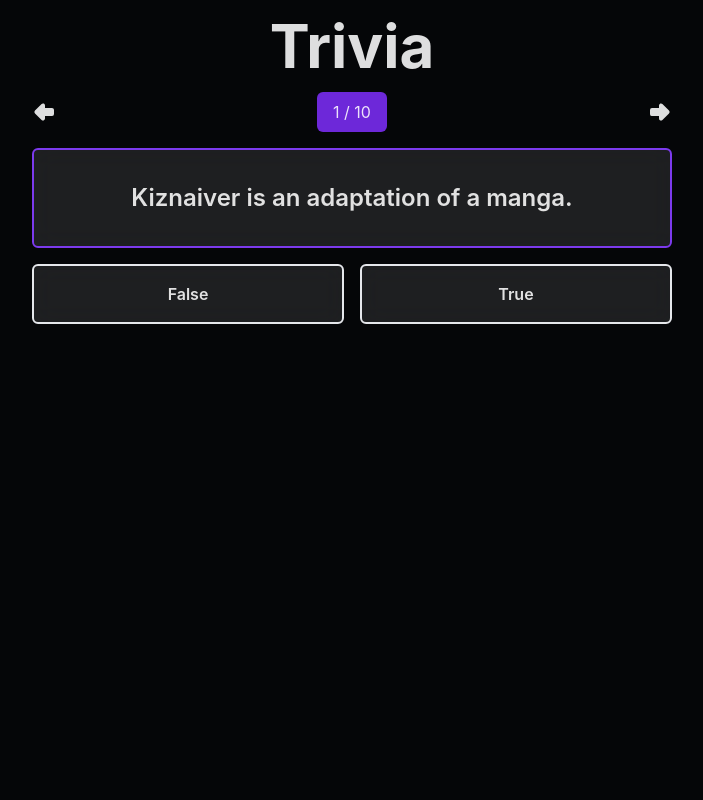
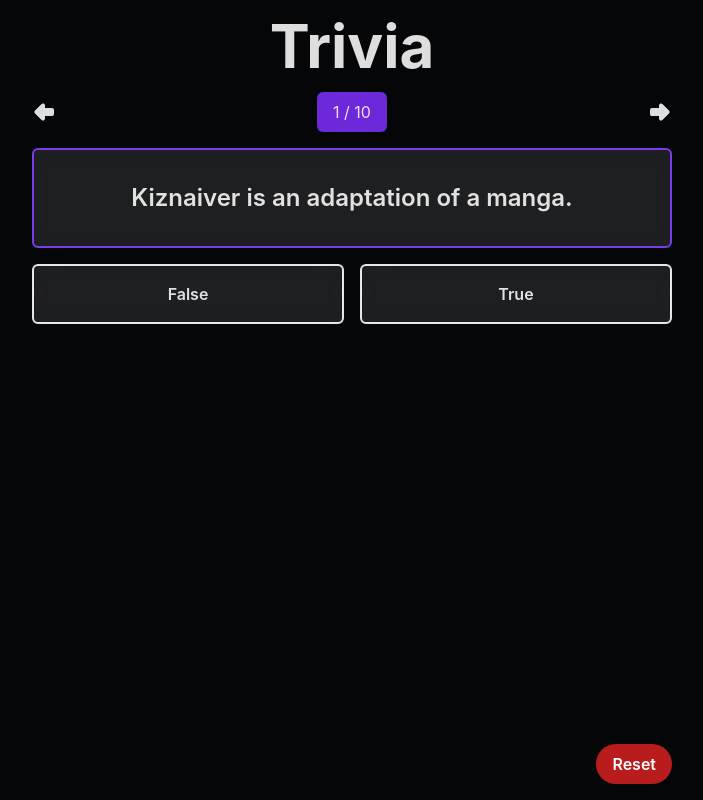
Before and after one commit to facindito/trivia, a React (Vite) app: page / in a window 1280 px wide. Both pictures are taken after a click on the button "Start game!". Shown: the whole page, without its empty margins (288-991 px from the left). Built offline with nearby package versions, Linux system fonts and the light colour scheme.

Commit message:
add reset button

```diff
--- a/src/App.jsx
+++ b/src/App.jsx
@@ -9,9 +9,7 @@
     <div className='flex flex-col items-center gap-4 min-h-screen max-w-2xl mx-auto p-4'>
       <h1 className='font-bold text-6xl text-center'>Trivia</h1>
       {questions.length === 0 && <Start />}
-      {
-        questions.length > 0 && <Game />
-      }
+      {questions.length > 0 && <Game />}
     </div>
   )
 }
--- a/src/components/Game.jsx
+++ b/src/components/Game.jsx
@@ -8,6 +8,7 @@
   const currentQuestion = useQuestionsStore(state => state.currentQuestion)
   const nextQuestion = useQuestionsStore(state => state.nextQuestion)
   const previousQuestion = useQuestionsStore(state => state.previousQuestion)
+  const resetGame = useQuestionsStore(state => state.resetGame)
 
   const question = questions[currentQuestion]
 
@@ -22,8 +23,8 @@
   }, [question])
 
   return (
-    <main className='min-w-full flex flex-col gap-4'>
-      <div className='flex justify-between items-center gap-4'>
+    <div className='flex-grow min-w-full flex flex-col gap-4'>
+      <header className='flex justify-between items-center gap-4'>
         <button
           onClick={previousQuestion}
           className={currentQuestion > 0 ? 'hover:text-violet-700' : ''}
@@ -41,9 +42,20 @@
         >
           <Next />
         </button>
-      </div>
+      </header>
 
-      <Question info={question} />
-    </main>
+      <main className='flex-1 flex flex-col gap-4'>
+        <Question className='flex-1' info={question} />
+      </main>
+
+      <footer className='flex'>
+        <button
+          className='ml-auto px-4 py-2 font-semibold bg-red-700 text-white rounded-full'
+          onClick={() => resetGame()}
+        >
+          Reset
+        </button>
+      </footer>
+    </div>
   )
 }
--- a/src/store/questions.js
+++ b/src/store/questions.js
@@ -37,5 +37,8 @@
     if (previousQuestion >= 0) {
       set({ currentQuestion: previousQuestion })
     }
+  },
+  resetGame: () => {
+    set({ questions: [], currentQuestion: 0 })
   }
 }))
```
